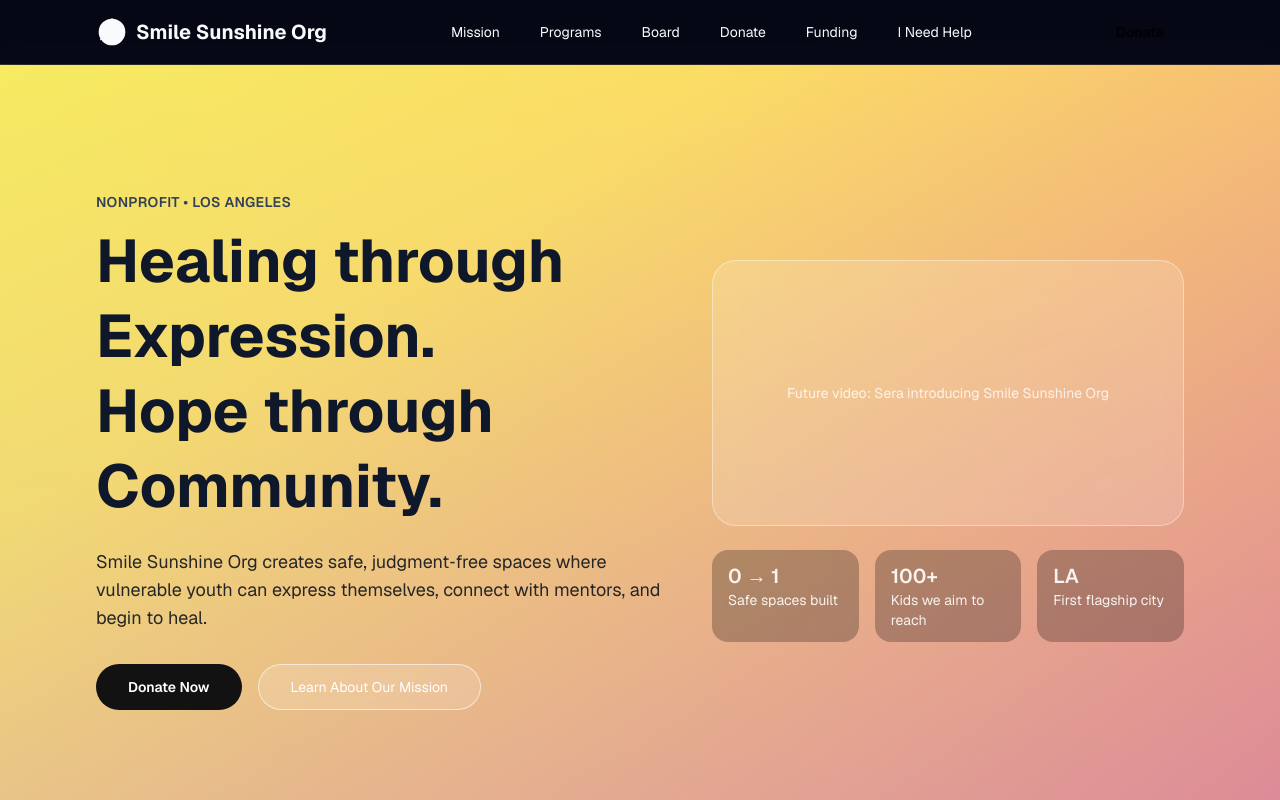
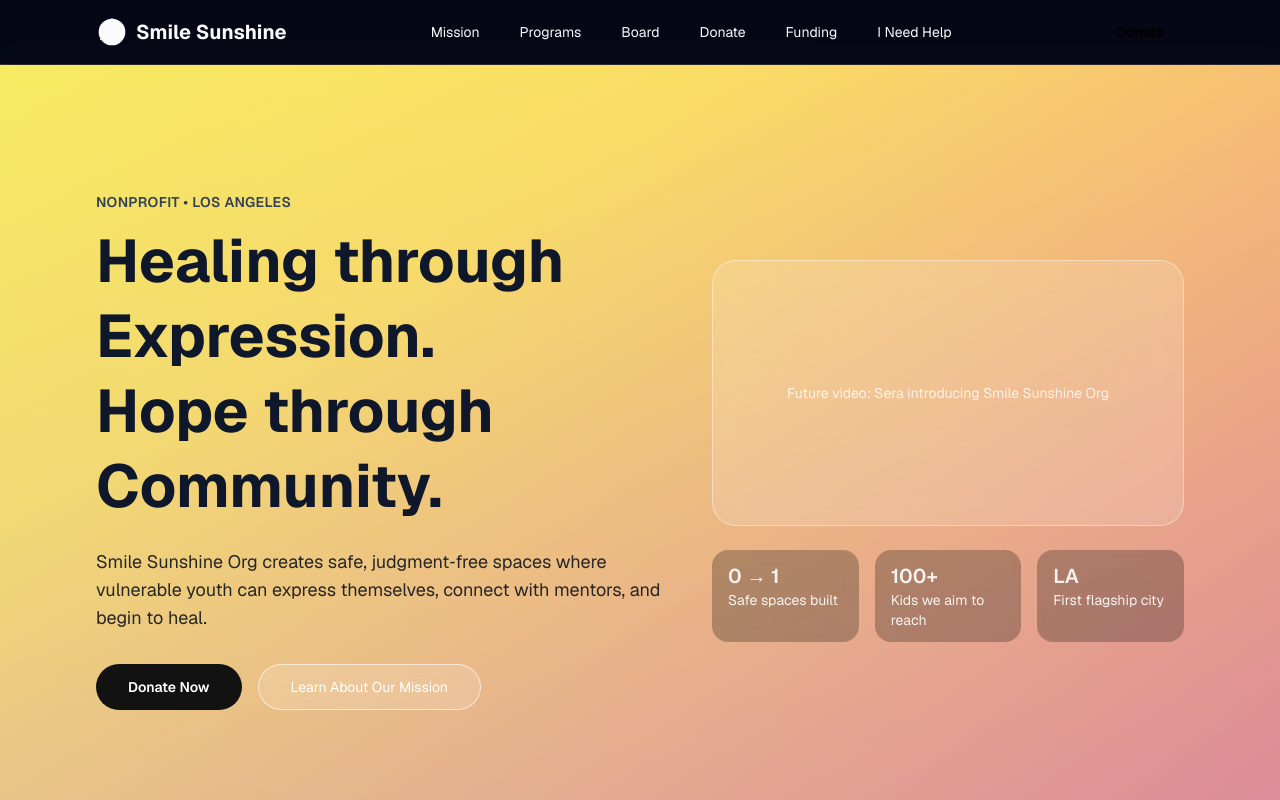
Before and after one commit to BitCoinKing/smilesunshine, a Next.js app: page / in a window 1280 px wide. Shown: the top 800 px of the page. Built offline with nearby package versions, Linux system fonts and the light colour scheme.

Commit message:
org update

```diff
--- a/src/components/Header.tsx
+++ b/src/components/Header.tsx
@@ -24,7 +24,7 @@ export function Header() {
                   <circle cx="12" cy="12" r="10" fill="currentColor" />
                   <path d="M12 2v4m0 8v4m8-8h-4m-8 0H4m15.364-2.636l-2.828 2.828m-8.484 0l-2.828-2.828M21 12h-4m-8 0H4m13.656 5.656l-2.828-2.828m-8.484 0l-2.828 2.828" stroke="currentColor" strokeWidth="1" strokeLinecap="round" strokeLinejoin="round"/>
                 </svg>
-                <span className="text-xl font-bold text-ss-text">Smile Sunshine Org</span>
+                <span className="text-xl font-bold text-ss-text">Smile Sunshine</span>
               </div>
             </div>
             <nav className="hidden md:flex items-center gap-8 text-sm text-ss-text/80">
```
